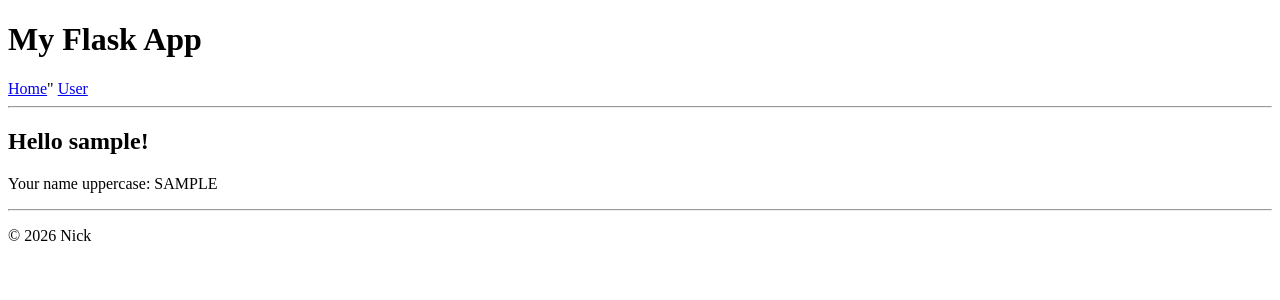
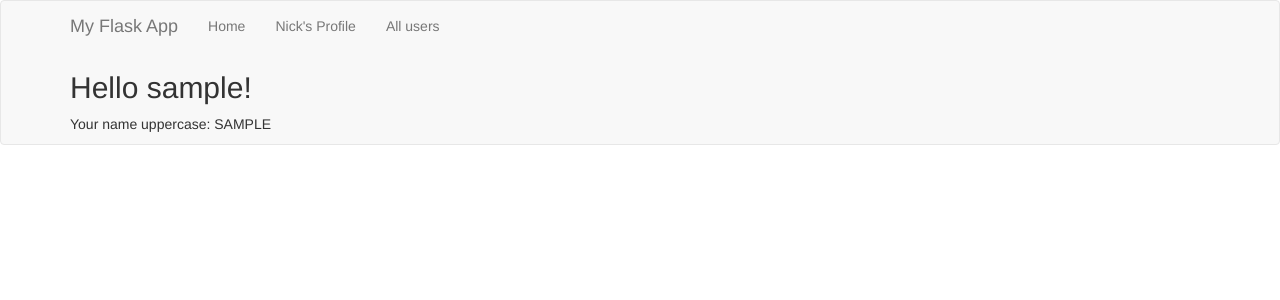
Before and after one commit to nickbs87/flask-grinberg, a Flask app: a page that uses templates/base.html in a window 1280 px wide. Shown: the top 300 px of the page. Run offline with Flask 3, Linux system fonts and the light colour scheme; some libraries are stand-ins or nearby versions.

Commit message:
Chapter 3.5: integrate Flask-Bootstrap with nested template blocks

```diff
--- a/flask_app.py
+++ b/flask_app.py
@@ -1,7 +1,9 @@
-from flask import Flask, render_template
+from flask import Flask, render_template, url_for
+from flask_bootstrap import Bootstrap
 
 
 app = Flask(__name__)
+bootstrap = Bootstrap(app)
 
 @app.route('/')
 def index():
--- a/templates/base.html
+++ b/templates/base.html
@@ -1,25 +1,31 @@
-<!DOCTYPE html>
-<html lang="en">
-<head>
-    <meta charset="UTF-8">
-    <meta name="viewport" content="width=device-width, initial-scale=1.0">
-    <title>{% block title %}Default Title{% endblock %}</title>
-</head>
-<body>
-    <header>
-        <h1>My Flask App</h1
-        <nav>
-            <a href="/">Home</a>"
-            <a href="/user/Nick">User</a>
-        </nav>
-    </header>
-    <hr>
-    <main>
-        {% block content %} {% endblock %}
-    </main>
-    <hr>
-    <footer>
-        <p>&copy; 2026 Nick</p>
-    </footer>
-</body>
-</html>
+{% extends "bootstrap/base.html" %}
+
+
+{% block title %}My Flask App{% endblock %}
+
+
+{% block navbar %}
+
+<div class="navbar navbar-default" role="navigation">
+    <div class="container">
+        <div class="navbar-header">
+            <a class="navbar-brand" href="{{ url_for('index') }}">My Flask App</a>
+        </div>
+
+        <div class="navbar-collapse collapse">
+            <ul class="nav navbar-nav">
+                <li><a href="{{ url_for('index') }}">Home</a></li>
+                <li><a href="{{ url_for('user', name='Nick') }}">Nick's Profile</a><li>
+                <li><a href="{{ url_for('users') }}">All users</a></li>
+            </ul>
+        </div>
+    </div>
+{% endblock %}
+
+{% block content %}
+
+<div class="container">
+    {% block page_content %}{% endblock %}
+</div>
+
+{% endblock %}
--- a/templates/index.html
+++ b/templates/index.html
@@ -2,7 +2,7 @@
 
 {% block title %}Home{% endblock %}
 
-{% block content %}
+{% block page_content %}
     <h2>Hello World!</h2>
     <p>My favorite fruits:</p>
     <ul>
--- a/templates/user.html
+++ b/templates/user.html
@@ -2,7 +2,7 @@
 
 {% block title %}User: {{ name }}{% endblock %}
 
-{% block content %}
+{% block page_content %}
     {% if name == 'admin' %}
         <h2>Welcome administrator! </h2>
         <p>You have full access.</p>
--- a/templates/users.html
+++ b/templates/users.html
@@ -2,7 +2,7 @@
 
 {% block title %}Users List{% endblock %}
 
-{% block content %}
+{% block page_content %}
     <h2>Users</h2>
     <table border="1" cellpading="5">
         <thead>
@@ -17,9 +17,9 @@
                 <tr>
                     <td>
                         {% if user.role == 'admin' %}
-                            <strong>{{ user.name }}</strong>
+                            <strong><a href="{{ url_for('user', name=user.name) }}">{{ user.name }}</a></strong>
                         {% else %}
-                            {{ user.name }}
+                            <a href="{{ url_for('user', name=user.name) }}">{{ user.name }}</a>
                         {% endif %}
                     </td>
                     <td>{{ user.age }}</td>
```
